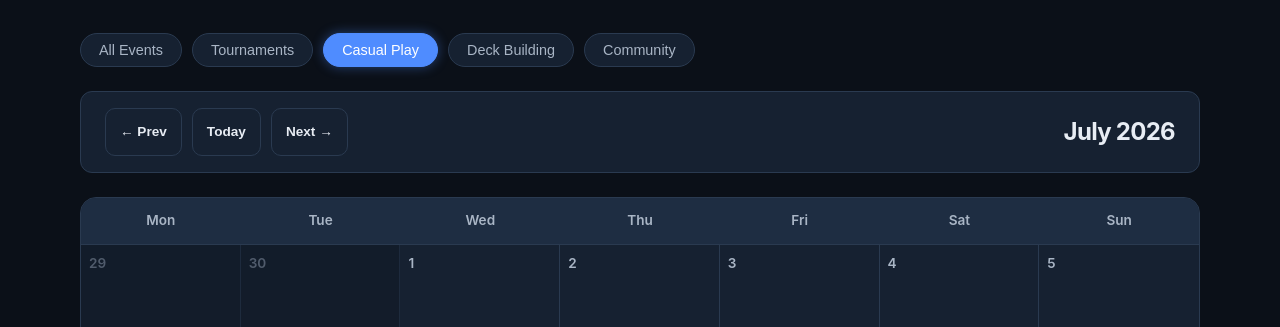
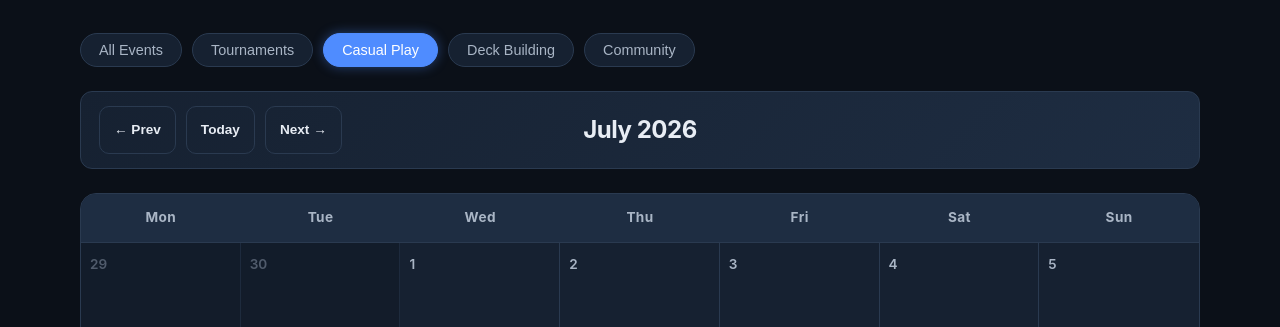
Before and after one commit to TheSandHawk/NBTCG, a website built with Vite: page calendar.html in a window 1280 px wide. Both pictures are taken after a click on the button "Casual Play". Shown: the part 473-800 px from the top of the page. Built offline with nearby package versions, Linux system fonts and the light colour scheme; no server answers.

Commit message:
Geminis bullshit commit for a calender solution

```diff
--- a/style.css
+++ b/style.css
@@ -579,11 +579,11 @@ p {
 }
 
 .month-navigator {
-  display: flex;
+  display: grid;
+  grid-template-columns: 1fr auto 1fr;
   align-items: center;
-  justify-content: space-between;
-  background: var(--surface);
-  padding: 16px 24px;
+  background: linear-gradient(135deg, var(--surface), var(--surface-light));
+  padding: 14px 18px;
   border-radius: 12px;
   border: 1px solid var(--border);
 }
@@ -594,10 +594,17 @@ p {
 }
 
 .month-title {
+  grid-column: 2;
   font-size: 1.5rem;
   font-weight: 700;
   margin: 0;
   color: var(--text);
+  letter-spacing: -0.02em;
+  text-align: center;
+}
+
+.month-nav-buttons {
+  grid-column: 1;
 }
 
 /* Calendar Grid */
@@ -615,10 +622,11 @@ p {
   background: var(--surface-light);
   border-bottom: 1px solid var(--border);
   text-align: center;
-  font-weight: 600;
+  font-weight: 700;
   font-size: 0.85rem;
   color: var(--text-muted);
-  padding-block: 12px;
+  letter-spacing: 0.03em;
+  padding-block: 13px;
 }
 
 .calendar-grid {
@@ -630,12 +638,17 @@ p {
 .calendar-day {
   border-right: 1px solid var(--border);
   border-bottom: 1px solid var(--border);
-  padding: 8px;
+  min-height: 112px;
+  padding: 9px;
   background: var(--surface);
   display: flex;
   flex-direction: column;
   gap: 6px;
   transition: background 0.15s ease;
+}
+
+.calendar-day:not(.day-padding):hover {
+  background: var(--surface-light);
 }
 
 .calendar-day:nth-child(7n) {
@@ -667,6 +680,7 @@ p {
   font-size: 0.85rem;
   font-weight: 600;
   color: var(--text-muted);
+  line-height: 24px;
 }
 
 .day-events-container {
@@ -677,7 +691,8 @@ p {
 }
 
 .event-chip {
-  padding: 4px 8px;
+  width: 100%;
+  padding: 5px 7px;
   border-radius: 6px;
   border: none;
   font-size: 0.75rem;
@@ -690,7 +705,8 @@ p {
   transition: transform 0.1s ease, filter 0.15s ease;
   display: flex;
   align-items: center;
-  gap: 4px;
+  gap: 6px;
+  line-height: 1.2;
 }
 
 .event-chip:hover {
@@ -704,6 +720,7 @@ p {
 }
 
 .chip-title {
+  min-width: 0;
   overflow: hidden;
   text-overflow: ellipsis;
 }
@@ -934,7 +951,8 @@ p {
 
 @media (max-width: 768px) {
   .month-navigator {
-    flex-direction: column;
+    display: flex;
+    flex-direction: column-reverse;
     gap: 12px;
     align-items: stretch;
     text-align: center;
```
